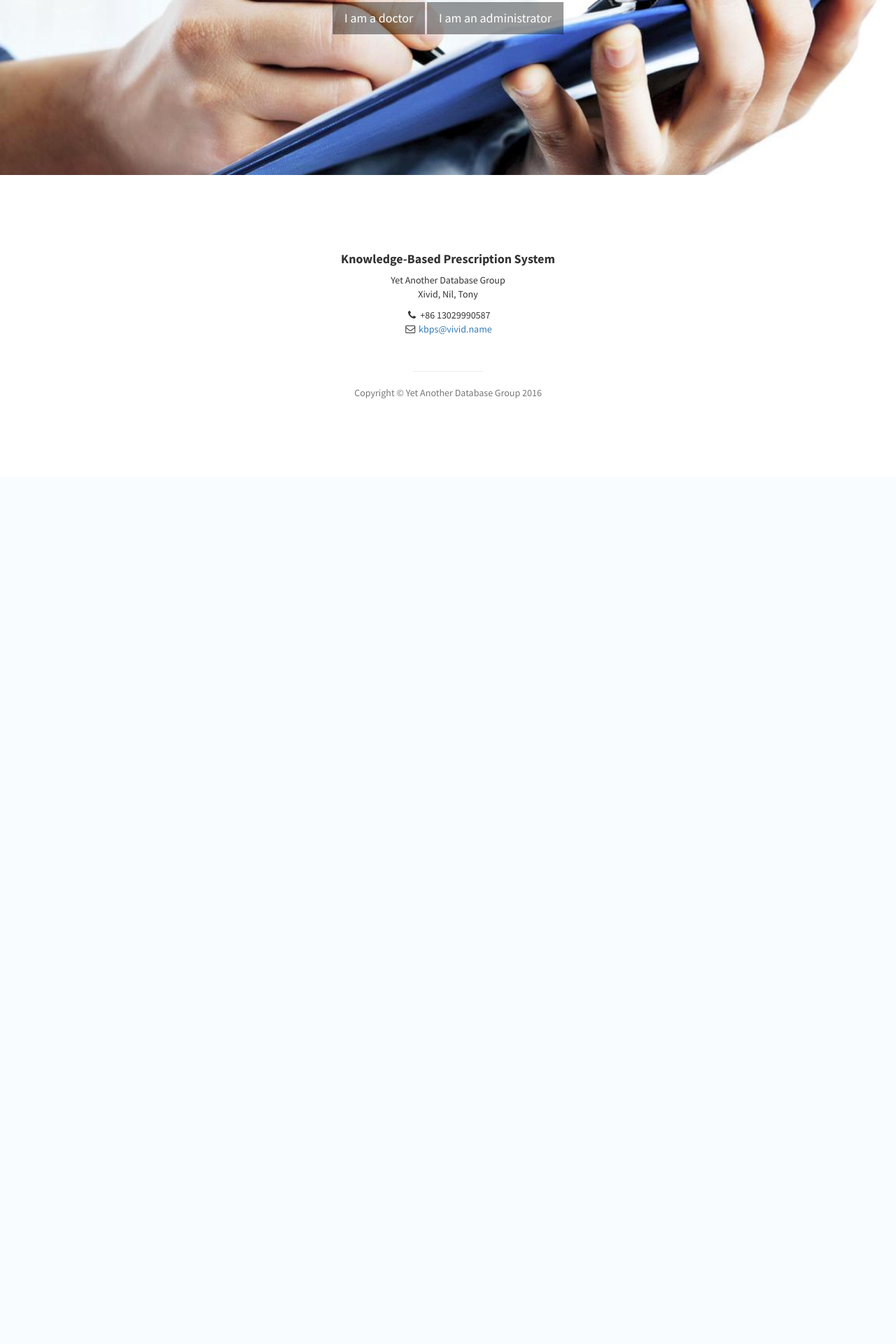
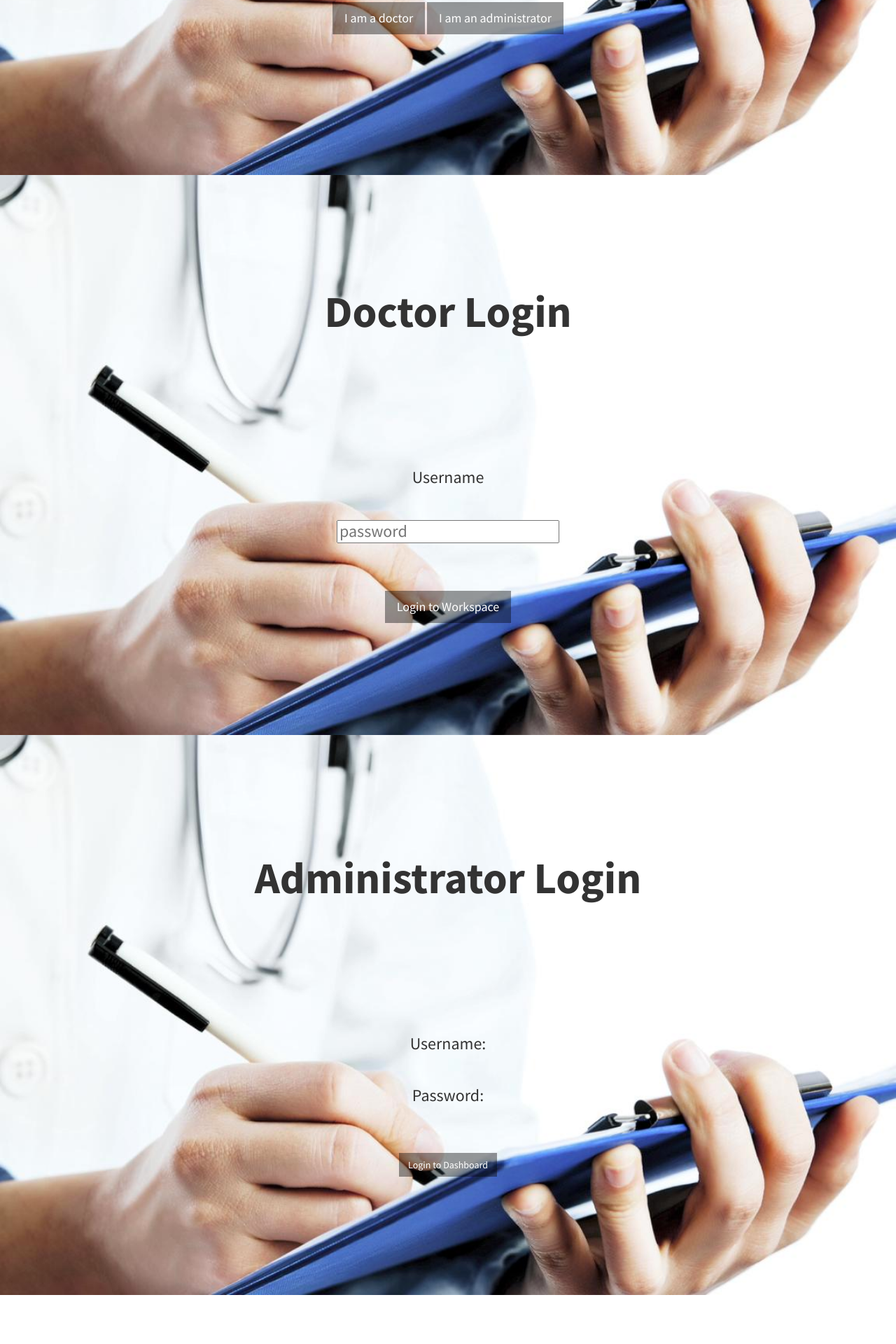
Before and after one commit to 39M/KBPS, a PHP site: page / in a window 1280 px wide. Shown: the part 550-2470 px from the top of the page at 70% size. Before the commit the page ends 1120 px from the top, so only its background shows below. Run offline with PHP 8.4, Linux system fonts and the light colour scheme.

Commit message:
login screen

```diff
--- a/Project/index.php
+++ b/Project/index.php
@@ -40,11 +40,30 @@
             <h1>Knowledge-Based Prescription System</h1>
             <h3>Select your role</h3>
             <br>
-            <a href="doctor/" class="btn btn-dark btn-lg">I am a doctor</a>
-            <a href="admin/" class="btn btn-dark btn-lg">I am an administrator</a>
+            <a href="#doctor" class="btn btn-dark btn-lg">I am a doctor</a>
+            <a href="#admin" class="btn btn-dark btn-lg">I am an administrator</a>
         </div>
     </header>
 
+    <header id="doctor" class="header">
+        <div class="text-vertical-center">
+            <h1>Doctor Login</h1>
+            <h3>Username</h3>
+            <h3><input type="password" placeholder="password"></h3>
+            <br>
+            <button class="btn btn-dark btn-lg">Login to Workspace</button>
+        </div>
+    </header>
+
+    <header id="admin" class="header">
+        <div class="text-vertical-center">
+            <h1>Administrator Login</h1>
+            <h3>Username: </h3>
+            <h3>Password: </h3>
+            <br>
+            <a href="#admin" class="btn btn-dark btn-dark">Login to Dashboard</a>
+        </div>
+    </header>
 
     <!-- Footer -->
     <footer>
@@ -67,6 +86,31 @@
         </div>
     </footer>
 
+    <!-- jQuery -->
+    <script src="js/jquery.js"></script>
+
+    <!-- Bootstrap Core JavaScript -->
+    <script src="js/bootstrap.min.js"></script>
+
+    <!-- Custom Theme JavaScript -->
+    <script>
+        // Scrolls to the selected menu item on the page
+        $(function() {
+            $('a[href*=#]:not([href=#])').click(function() {
+                if (location.pathname.replace(/^\//, '') == this.pathname.replace(/^\//, '') || location.hostname == this.hostname) {
+
+                    var target = $(this.hash);
+                    target = target.length ? target : $('[name=' + this.hash.slice(1) + ']');
+                    if (target.length) {
+                        $('html,body').animate({
+                            scrollTop: target.offset().top
+                        }, 1000);
+                        return false;
+                    }
+                }
+            });
+        });
+    </script>
 </body>
 
 </html>
```
